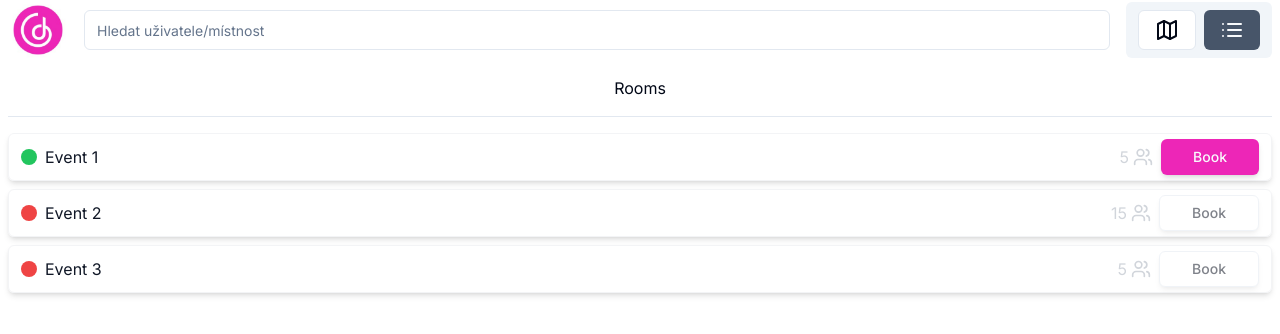
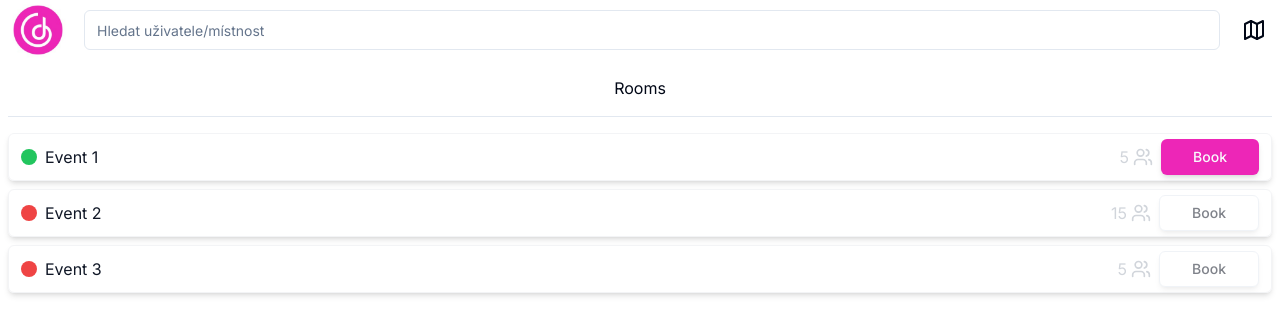
Before and after one commit to kazakovkirilliy/hackathon, a Next.js app: page /rooms in a window 1280 px wide. Shown: the top 334 px of the page. Built offline with nearby package versions, Linux system fonts and the light colour scheme.

Commit message:
feat: header

```diff
--- a/next.config.js
+++ b/next.config.js
@@ -4,6 +4,9 @@
 
 
 const nextConfig = {
+    images: {
+        domains: ['localhost', 'demo.cloud.gooddata.com'],
+    },
     // ...withPWA({
     //     dest: "public",
     //     register: true,
--- a/src/app/rooms/_components/Toggler.tsx
+++ b/src/app/rooms/_components/Toggler.tsx
@@ -7,12 +7,17 @@ type Props = {
 }
 
 export const Toggler = ({ tabIndex, setTabIndex }: Props) => {
+    const toggle = () => {
+        if (tabIndex === 0) {
+            setTabIndex(1)
+        } else {
+            setTabIndex(0)
+        }
+    }
+
+    const icon = tabIndex === 1 ? <MapIcon /> : <ListIcon />
+
     return (
-        <div className={'flex gap-x-2 px-3 py-2 bg-slate-100 rounded-md'}>
-            <Button type={'button'} variant={tabIndex === 0 ? 'default' : 'outline'}
-                    onClick={() => setTabIndex(0)}><MapIcon /></Button>
-            <Button type={'button'} variant={tabIndex === 1 ? 'default' : 'outline'}
-                    onClick={() => setTabIndex(1)}><ListIcon /></Button>
-        </div>
+        <Button size={'icon'} variant={'ghost'} onClick={toggle}>{icon}</Button>
     )
 }
--- a/src/app/rooms/_utils/appendAdditionalStyling.ts
+++ b/src/app/rooms/_utils/appendAdditionalStyling.ts
@@ -18,7 +18,7 @@ export const appendAdditionalStyling = (room: Room) => {
     const label = existingLabel || document.createElementNS('http://www.w3.org/2000/svg', 'text')
 
     // Set common attributes for both new and existing labels
-    label.textContent = room.capacity.toString()
+    label.textContent = room.isAvailable ? '✓' : '✕'
     label.setAttribute('id', room.id + ' ' + Math.random().toString())
     label.setAttribute('x', x.toString())
     label.setAttribute('y', y.toString())
--- a/src/app/rooms/page.tsx
+++ b/src/app/rooms/page.tsx
@@ -2,7 +2,7 @@ import { Room } from '~/app/types'
 import { Tabs } from '~/app/rooms/_components/Tabs'
 
 type Props = {
-    rooms: Room[]
+    rooms: Room[];
 }
 
 async function fetchRooms(): Promise<Room[]> {
@@ -32,15 +32,16 @@ async function fetchRooms(): Promise<Room[]> {
                     isAvailable: false,
                 },
             ])
-        }, 5)
+        }, 5000)
     })
 }
+
 
 export default async function RoomsPage(props: Props) {
     const rooms = await fetchRooms()
     return (
-        <main className="flex flex-1 h-full flex-col items-center px-2">
+        <main className='flex flex-1 h-full flex-col items-center px-2'>
             <Tabs rooms={rooms} />
         </main>
     )
-}
+};
```
